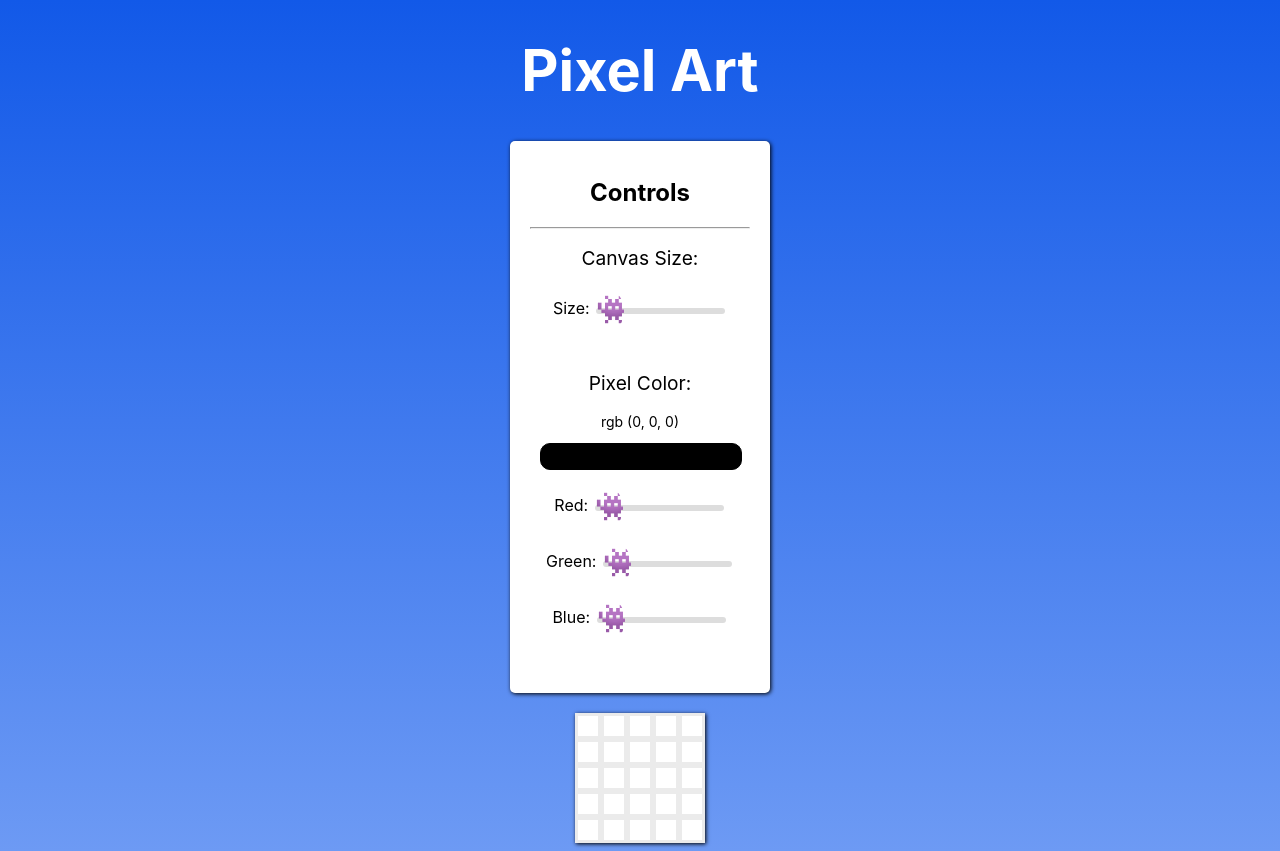
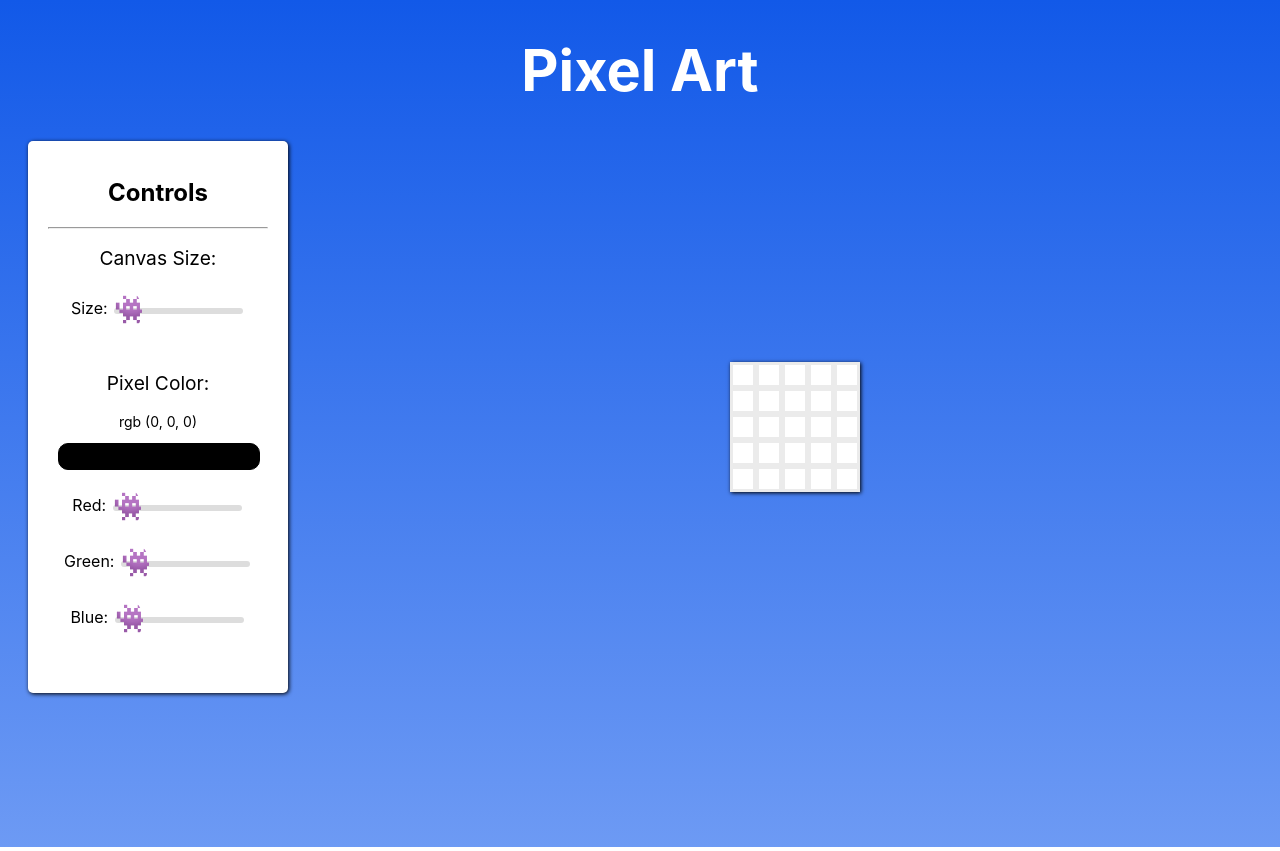
Before and after one commit to ashishdommety/pixel-art, a React app: page / in a window 1280 px wide. Built offline with nearby package versions, Linux system fonts and the light colour scheme; the HTML template or start-up script is replaced by a standard one.

Commit message:
add media queries to fix alignment

```diff
--- a/src/App.css
+++ b/src/App.css
@@ -36,3 +36,12 @@ ol {
   box-shadow: 1px 1px 4px #000000;
   margin-bottom: 20px;
 }
+
+@media (min-width: 600px) {
+  #content {
+    display: flex;
+  }
+  .background-instructions {
+    margin-left: 20px;
+  }
+}
--- a/src/App.jsx
+++ b/src/App.jsx
@@ -10,10 +10,12 @@ const App = () => {
     g: 0,
     b: 0,
   });
+  const [gridDisplay, setGridDisplay] = useState(true);
 
   return (
     <div className="content">
       <h1>Pixel Art</h1>
+      <div id="content">
         <div className="background-instructions">
           <h2 style={{ fontWeight: `regular` }}>Controls</h2>
           <hr />
@@ -24,7 +26,12 @@ const App = () => {
             setColor={setColor}
           />
         </div>
-      <Canvas size={canvasSize} pixelColor={color} />
+        <Canvas
+          size={canvasSize}
+          pixelColor={color}
+          gridDisplay={gridDisplay}
+        />
+      </div>
     </div>
   );
 };
--- a/src/Canvas/Canvas.css
+++ b/src/Canvas/Canvas.css
@@ -1,11 +1,31 @@
+#canvas {
+  display: block;
+  margin: auto;
+  width: fit-content;
+  height: fit-content;
+  box-shadow: 1px 1px 4px #000000;
+}
+
 .pixelBox {
   width: 20px;
   height: 20px;
   cursor: pointer;
-  position: relative;
-  border: solid rgb(235, 235, 235);
 }
 
 .pixelBox:hover {
   opacity: 0.5;
 }
+
+@media (min-width: 600px) {
+  #canvas {
+    margin: auto;
+    margin-left: 30px;
+    align-items: center;
+  }
+}
+
+@media (min-width: 1000px) {
+  #canvas {
+    margin-left: 30px;
+  }
+}
--- a/src/Canvas/Canvas.jsx
+++ b/src/Canvas/Canvas.jsx
@@ -1,7 +1,7 @@
 import { useState, useEffect } from 'react';
 import './Canvas.css';
 
-const Box = ({ pixeColor }) => {
+const Box = ({ pixeColor, gridDisplay }) => {
   const [color, setColor] = useState(`rgb(255,255,255)`);
 
   const changeColor = () => {
@@ -15,12 +15,13 @@ const Box = ({ pixeColor }) => {
       className="pixelBox"
       style={{
         backgroundColor: color,
+        border: gridDisplay ? `solid rgb(235, 235, 235)` : ``,
       }}
     ></div>
   );
 };
 
-const Canvas = ({ size, pixelColor }) => {
+const Canvas = ({ size, pixelColor, gridDisplay }) => {
   const [canvasState, setCanvasState] = useState([]);
 
   // initiate the canvas
@@ -42,18 +43,11 @@ const Canvas = ({ size, pixelColor }) => {
   }, [size]);
 
   return (
-    <div
-      style={{
-        display: `block`,
-        margin: `auto`,
-        width: `fit-content`,
-        boxShadow: `1px 1px 4px #000000`,
-      }}
-    >
+    <div id="canvas">
       {canvasState.map((row, i) => (
         <div style={{ display: `flex` }}>
           {row.map(() => (
-            <Box pixeColor={pixelColor} />
+            <Box pixeColor={pixelColor} gridDisplay={gridDisplay} />
           ))}
         </div>
       ))}
```
Lines whose indentation alone changed are shown as unchanged.
